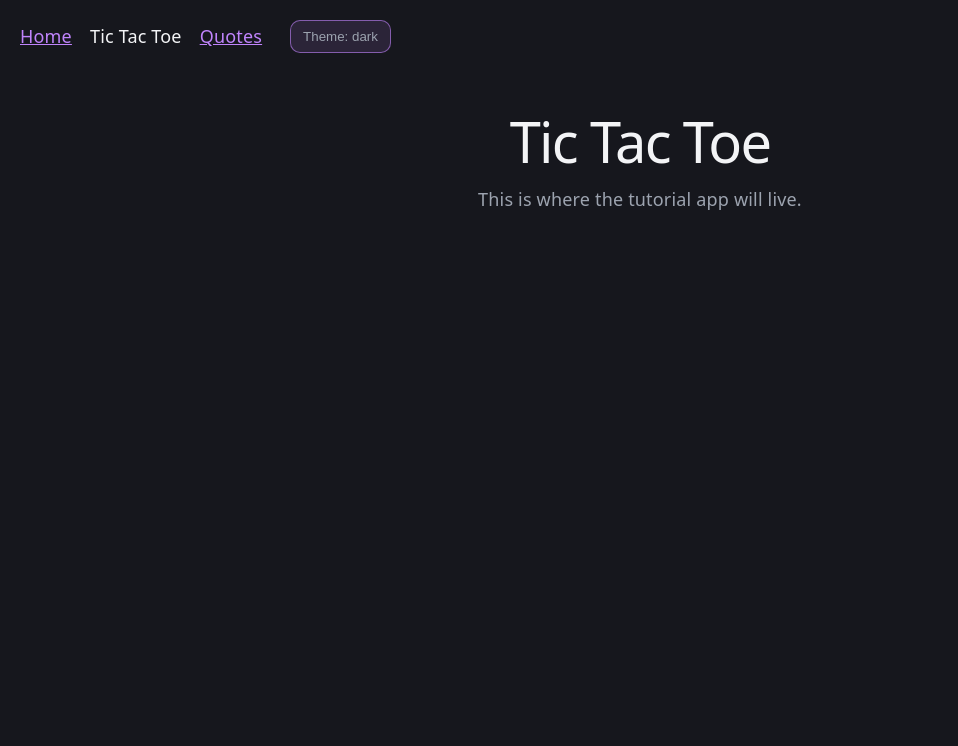
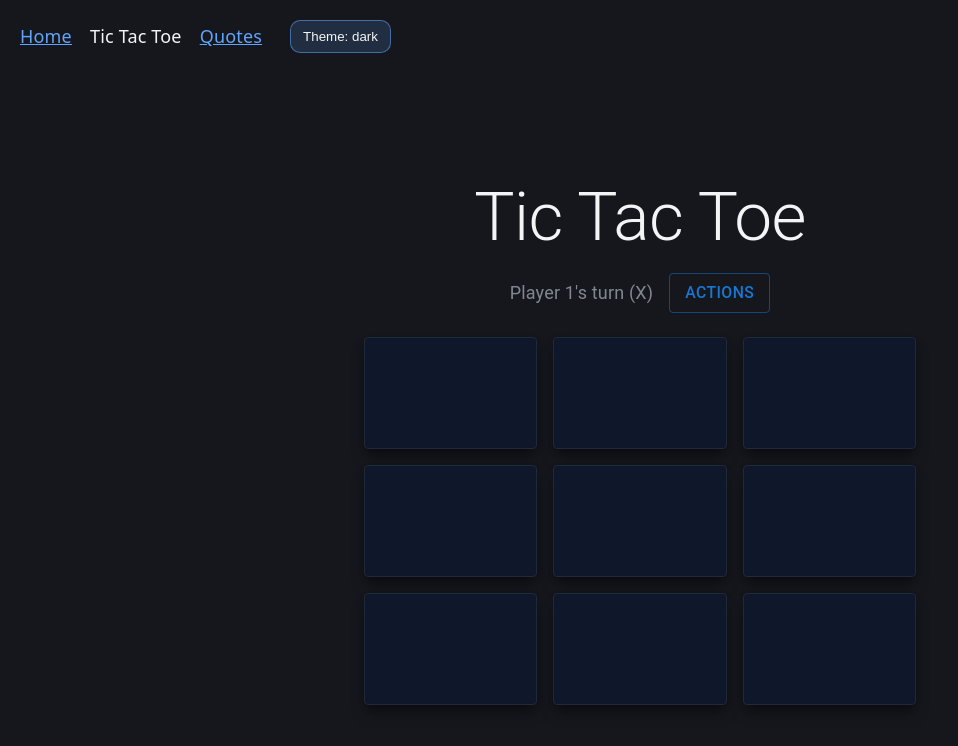
Before and after one commit to wvanate/react-ts-build-challenge, a React (Vite) app: page /tic-tac-toe in a window 1280 px wide. Shown: the top 746 px of the page, without its empty margins (0-958 px from the left). Built offline with nearby package versions, Linux system fonts and the light colour scheme.

Commit message:
Get TicTacToe page working, style adjustments to make it better (positioning, colors).

```diff
--- a/package.json
+++ b/package.json
@@ -10,6 +10,12 @@
     "preview": "vite preview"
   },
   "dependencies": {
+    "@emotion/react": "^11.14.0",
+    "@emotion/styled": "^11.14.1",
+    "@fortawesome/fontawesome-svg-core": "^7.2.0",
+    "@fortawesome/free-solid-svg-icons": "^7.2.0",
+    "@fortawesome/react-fontawesome": "^3.3.0",
+    "@mui/material": "^7.3.9",
     "react": "^19.2.4",
     "react-dom": "^19.2.4",
     "react-router-dom": "^7.13.2"
--- a/src/App.css
+++ b/src/App.css
@@ -2,15 +2,11 @@
   min-height: 100vh;
 }
 
-/* Push page content away from the fixed nav */
 .app__content {
   text-align: center;
   padding: 96px 24px 24px;
-  /* top, sides, bottom */
   max-width: 1100px;
-  /* optional: keep readable line length */
   margin: 0 auto;
-  /* optional: center content area */
 }
 
 /* Nav layout */
@@ -43,9 +39,9 @@
   margin-left: 12px;
   padding: 8px 12px;
   border-radius: 10px;
-  border: 1px solid rgba(192, 132, 252, 0.6);
-  background: rgba(192, 132, 252, 0.12);
-  color: inherit;
+  border: 1px solid var(--accent-border);
+  background: var(--accent-bg);
+  color: var(--text-h);
   cursor: pointer;
 }
 
--- /dev/null
+++ b/src/components/ticTacToe/ActionsMenu.tsx
@@ -0,0 +1,34 @@
+import { useState, type MouseEvent } from 'react'
+import { Button, Menu, MenuItem } from '@mui/material'
+
+type Props = {
+    onNewGame: () => void
+    disabled?: boolean
+}
+
+export default function ActionsMenu({ onNewGame, disabled }: Props) {
+    const [anchorEl, setAnchorEl] = useState<null | HTMLElement>(null)
+    const open = Boolean(anchorEl)
+
+    const handleOpen = (e: MouseEvent<HTMLButtonElement>) => setAnchorEl(e.currentTarget)
+    const handleClose = () => setAnchorEl(null)
+
+    return (
+        <>
+            <Button type="button" variant="outlined" onClick={handleOpen} disabled={disabled}>
+                Actions
+            </Button>
+
+            <Menu anchorEl={anchorEl} open={open} onClose={handleClose}>
+                <MenuItem
+                    onClick={() => {
+                        onNewGame()
+                        handleClose()
+                    }}
+                >
+                    New game
+                </MenuItem>
+            </Menu>
+        </>
+    )
+}
--- /dev/null
+++ b/src/components/ticTacToe/BoardGame.tsx
@@ -0,0 +1,132 @@
+import { useEffect, useMemo, useState } from 'react'
+import { Container, Grid, Typography, Box } from '@mui/material'
+import ActionsMenu from './ActionsMenu'
+import Square from './Square'
+
+type PlayerMoves = { id: 1 | 2; selectedMovesArr: number[] }
+type GameResult = 'Draw' | `Winner is ${1 | 2}` | undefined
+
+const SQUARE_IDS = [1, 2, 3, 4, 5, 6, 7, 8, 9] as const
+
+const WINNING_COMBOS: number[][] = [
+    [1, 2, 3],
+    [4, 5, 6],
+    [7, 8, 9],
+    [1, 4, 7],
+    [2, 5, 8],
+    [3, 6, 9],
+    [1, 5, 9],
+    [3, 5, 7],
+]
+
+export default function BoardGame() {
+    const [totalMoveCounter, setTotalMoveCounter] = useState<number>(0)
+    const [gameResults, setGameResults] = useState<GameResult>(undefined)
+    const [playersTurn, setPlayersTurn] = useState<1 | 2>(1)
+    const [playersMovesState, setPlayersMovesState] = useState<PlayerMoves[]>([
+        { id: 1, selectedMovesArr: [] },
+        { id: 2, selectedMovesArr: [] },
+    ])
+
+    const occupiedSquares = useMemo(() => {
+        const map = new Map<number, 1 | 2>()
+        for (const player of playersMovesState) {
+            for (const sq of player.selectedMovesArr) map.set(sq, player.id)
+        }
+        return map
+    }, [playersMovesState])
+
+    const handleMoves = (squareId: number) => {
+        // block moves if game over or square already taken
+        if (gameResults) return
+        if (occupiedSquares.has(squareId)) return
+
+        setPlayersMovesState((prev) =>
+            prev.map((p) =>
+                p.id === playersTurn
+                    ? { ...p, selectedMovesArr: [...p.selectedMovesArr, squareId] }
+                    : p,
+            ),
+        )
+        setTotalMoveCounter((c) => c + 1)
+        setPlayersTurn((t) => (t === 1 ? 2 : 1))
+    }
+
+    useEffect(() => {
+        let hasWinner = false
+
+        for (const player of playersMovesState) {
+            for (const combo of WINNING_COMBOS) {
+                const matches = player.selectedMovesArr.filter((sq) => combo.includes(sq))
+                if (matches.length === 3) {
+                    setGameResults(`Winner is ${player.id}`)
+                    hasWinner = true
+                    break
+                }
+            }
+            if (hasWinner) break
+        }
+
+        if (!hasWinner && totalMoveCounter === 9) {
+            setGameResults('Draw')
+        }
+    }, [playersMovesState, totalMoveCounter])
+
+    const resetGame = () => {
+        setTotalMoveCounter(0)
+        setGameResults(undefined)
+        setPlayersTurn(1)
+        setPlayersMovesState([
+            { id: 1, selectedMovesArr: [] },
+            { id: 2, selectedMovesArr: [] },
+        ])
+    }
+
+    return (
+        <Container maxWidth="sm" sx={{ pt: 10, pb: 6, textAlign: 'center' }}>
+
+            <Typography
+                variant="h2"
+                component="h1"
+                sx={{ mb: 2 }}
+            >
+                Tic Tac Toe
+            </Typography>
+
+            <Box
+                sx={{
+                    display: 'flex',
+                    alignItems: 'center',
+                    justifyContent: 'center',
+                    gap: 2,
+                    mb: 3,
+                    flexWrap: 'wrap',
+                }}
+            >
+                <Typography sx={{ opacity: 0.8 }}>
+                    {gameResults
+                        ? gameResults
+                        : `Player ${playersTurn}'s turn (${playersTurn === 1 ? 'X' : 'O'})`}
+                </Typography>
+                <ActionsMenu onNewGame={resetGame} />
+            </Box>
+
+            <Grid container spacing={2}>
+                {SQUARE_IDS.map((squareId) => {
+                    const existingMoveId = occupiedSquares.get(squareId)
+                    return (
+                        <Grid key={squareId} size={4}>
+                            <Square
+                                squareId={squareId}
+                                existingMovePlayerId={existingMoveId}
+                                gameResults={gameResults}
+                                onClick={() => handleMoves(squareId)}
+                            />
+                        </Grid>
+                    )
+                })}
+            </Grid>
+
+        </Container>
+    )
+}
--- /dev/null
+++ b/src/components/ticTacToe/Square.tsx
@@ -0,0 +1,44 @@
+import { Paper } from '@mui/material'
+import { FontAwesomeIcon } from '@fortawesome/react-fontawesome'
+import { faX, faO } from '@fortawesome/free-solid-svg-icons'
+
+type Props = {
+    squareId: number
+    existingMovePlayerId: 1 | 2 | undefined
+    gameResults: string | undefined
+    onClick: () => void
+}
+
+export default function Square({ existingMovePlayerId, gameResults, onClick }: Props) {
+    const disabled = Boolean(existingMovePlayerId) || Boolean(gameResults)
+
+    return (
+        <Paper
+            elevation={3}
+            onClick={disabled ? undefined : onClick}
+            sx={{
+                height: 110,
+                display: 'grid',
+                placeItems: 'center',
+                cursor: disabled ? 'not-allowed' : 'pointer',
+                userSelect: 'none',
+
+                bgcolor: 'var(--surface)',
+                color: 'var(--surface-text)',
+                border: '1px solid var(--surface-border)',
+                boxShadow: 'var(--shadow)',
+
+                transition: 'transform 120ms ease, border-color 120ms ease',
+                '&:hover': disabled
+                    ? undefined
+                    : {
+                        transform: 'translateY(-1px)',
+                        borderColor: 'var(--accent-border)',
+                    },
+            }}
+        >
+            {existingMovePlayerId === 1 && <FontAwesomeIcon icon={faX} size="2x" />}
+            {existingMovePlayerId === 2 && <FontAwesomeIcon icon={faO} size="2x" />}
+        </Paper>
+    )
+}
--- a/src/index.css
+++ b/src/index.css
@@ -5,11 +5,15 @@
   --bg: #ffffff;
   --border: #e5e4e7;
   --code-bg: #f4f3ec;
-  --accent: #aa3bff;
-  --accent-bg: rgba(170, 59, 255, 0.1);
-  --accent-border: rgba(170, 59, 255, 0.5);
+  --accent: #2563eb;
+  --accent-bg: rgba(37, 99, 235, 0.12);
+  --accent-border: rgba(37, 99, 235, 0.45);
   --shadow: rgba(0, 0, 0, 0.1) 0 10px 15px -3px,
     rgba(0, 0, 0, 0.05) 0 4px 6px -2px;
+
+  --surface: #ffffff;
+  --surface-border: #e5e7eb;
+  --surface-text: #111827;
 
   --sans: system-ui, 'Segoe UI', Roboto, sans-serif;
   --heading: system-ui, 'Segoe UI', Roboto, sans-serif;
@@ -34,11 +38,14 @@ html[data-theme='dark'] {
   --bg: #16171d;
   --border: #2e303a;
   --code-bg: #1f2028;
-  --accent: #c084fc;
-  --accent-bg: rgba(192, 132, 252, 0.15);
-  --accent-border: rgba(192, 132, 252, 0.5);
+  --accent: #60a5fa;
+  --accent-bg: rgba(96, 165, 250, 0.16);
+  --accent-border: rgba(96, 165, 250, 0.55);
   --shadow: rgba(0, 0, 0, 0.4) 0 10px 15px -3px,
     rgba(0, 0, 0, 0.25) 0 4px 6px -2px;
+  --surface: #0f172a;
+  --surface-border: #1f2937;
+  --surface-text: #e5e7eb;
 }
 
 /* 3) If user hasn’t toggled, respect OS preference */
--- a/src/pages/TicTacToePage.tsx
+++ b/src/pages/TicTacToePage.tsx
@@ -1,8 +1,5 @@
+import BoardGame from '../components/ticTacToe/BoardGame'
+
 export default function TicTacToePage() {
-    return (
-        <main>
-            <h1>Tic Tac Toe</h1>
-            <p>This is where the tutorial app will live.</p>
-        </main>
-    )
+    return <BoardGame />
 }
```
Also changed, not shown: 1 other file (tests, documents, lock files or other folders).
